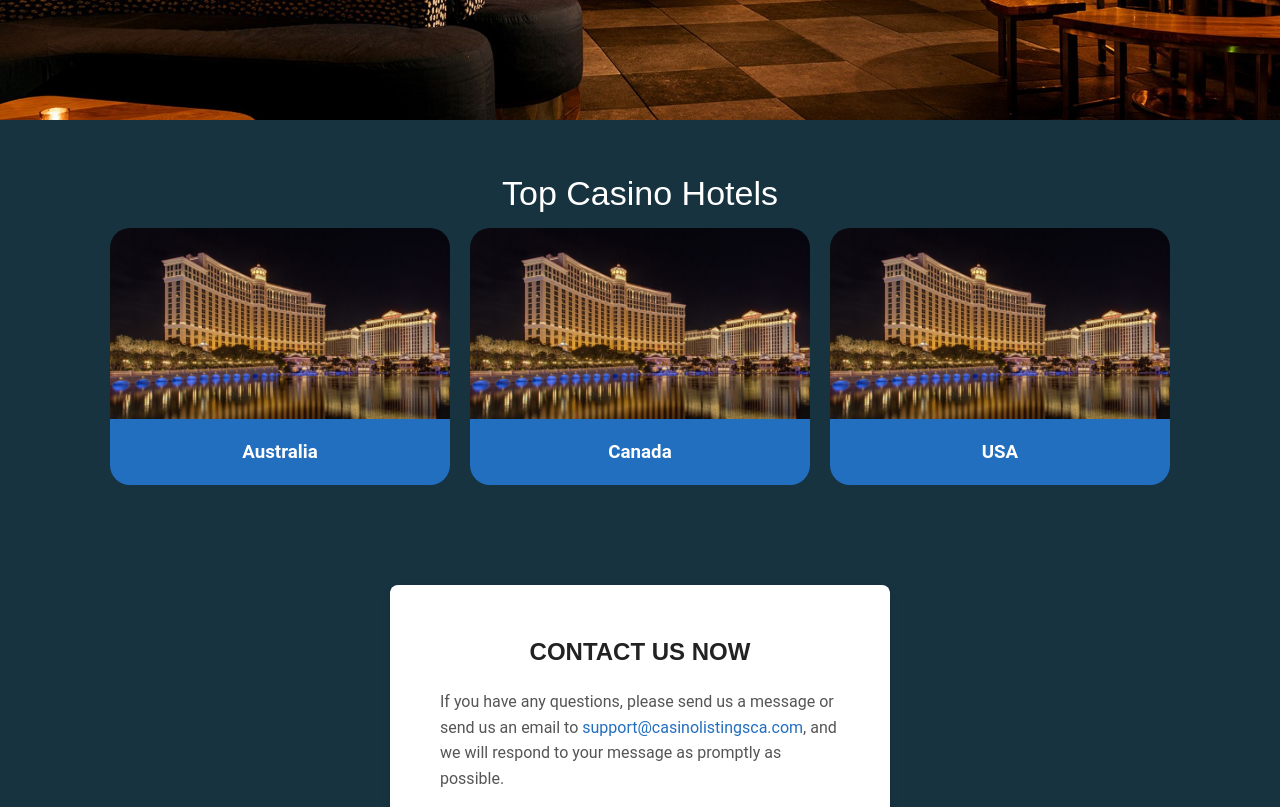
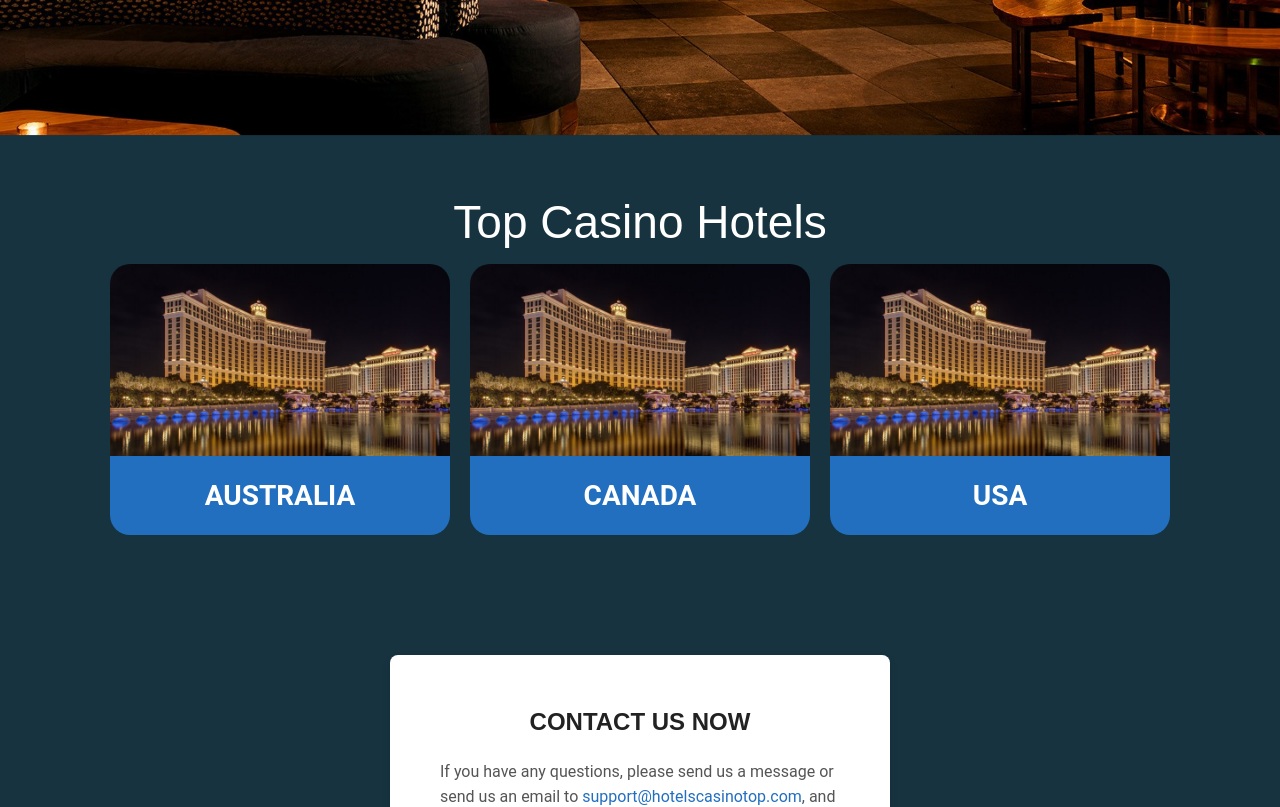
Before and after one commit to ts-mykyta/vue-hotel-3, a Vue app: page / in a window 1280 px wide. Shown: the part 680-1487 px from the top of the page. Built offline with nearby package versions, Linux system fonts and the light colour scheme; a web font is replaced by a local one.

Commit message:
change email, add styles for home page and add contact form to footer

```diff
--- a/src/assets/styles/_common.scss
+++ b/src/assets/styles/_common.scss
@@ -12,6 +12,7 @@ body {
     line-height: 1.4;
     font-family: Roboto, sans-serif;
     background: $green;
+    overflow-x: hidden;
 }
 
 a {
--- a/src/components/FooterLayout.vue
+++ b/src/components/FooterLayout.vue
@@ -1,7 +1,22 @@
 <script setup>
+import { ref} from 'vue';
+import ContactPopup from './ContactPopup.vue';
+
 function getCurrentYear() {
     return new Date().getFullYear();
 }
+
+// Popup
+const visible = ref(false);
+
+function showPopup() {
+  visible.value = true;
+}
+
+function closePopup() {
+  visible.value = false;
+}
+
 </script>
 
 <template>
@@ -30,9 +45,7 @@ function getCurrentYear() {
                     </router-link>
                 </li>
                 <li class="header__menu-link">
-                    <router-link to="/contact" exact-active-class="header__menu-link--active">
-                        <span>Contact Us</span>
-                    </router-link>
+                    <span @click="showPopup">Contact Us</span>
                 </li>
             </ul>
 
@@ -41,6 +54,8 @@ function getCurrentYear() {
                 Copyright © {{ getCurrentYear() }} Hotels & Casinos
             </div>
         </div>
+
+        <ContactPopup :visible="visible" @close="closePopup" />
     </footer>
 </template>
 
@@ -70,6 +85,9 @@ function getCurrentYear() {
         gap: 10px
         margin-bottom: 10px
 
+        li
+            cursor: pointer
+
     &__copyright
         text-align: center
 </style>
--- a/src/components/HeaderLayout.vue
+++ b/src/components/HeaderLayout.vue
@@ -20,11 +20,11 @@ function openContactPopup() {
 const visible = ref(false);
 
 function showPopup() {
-  visible.value = true; // Показываем попап
+  visible.value = true;
 }
 
 function closePopup() {
-  visible.value = false; // Скрываем попап
+  visible.value = false;
 }
 
 watchEffect(() => {
--- a/src/components/blocks/ContactForm.vue
+++ b/src/components/blocks/ContactForm.vue
@@ -7,7 +7,7 @@
         <div class="contact-form" id="contact-form">
             <h2>CONTACT US NOW</h2>
             <p>If you have any questions, please send us a message or send us an email to
-                <a href="mailto:support@casinolistingsca.com">support@casinolistingsca.com</a>,
+                <a href="mailto:support@hotelscasinotop.com">support@hotelscasinotop.com</a>,
                 and we will respond to your message as promptly as possible.
             </p>
             <form>
--- a/src/components/blocks/PromoLayout.vue
+++ b/src/components/blocks/PromoLayout.vue
@@ -38,6 +38,14 @@ const scrollToForm = () => {
 <style scoped lang="sass">
 @import "../../assets/styles/main"
 
+@keyframes promoscale
+    0%
+        transform: scale(1)
+    50%
+        transform: scale(1.1)
+    100%
+        transform: scale(1)
+
 .promo
     height: 350px
     background-position: center center
@@ -53,6 +61,7 @@ const scrollToForm = () => {
 
     &--home
         height: 100vh
+        animation: promoscale ease-in 18s infinite
 
         .promo__contact
             display: flex
@@ -64,13 +73,15 @@ const scrollToForm = () => {
 
         .promo__title
             font-size: 42px
-            max-width: 100%
+            max-width: 1100px
 
             @media (min-width: 768px)
                 font-size: 72px
 
         .promo__descr
             font-size: 22px
+            width: 100%
+            max-width: 1150px
 
     &__title
         color: #fff
--- a/src/pages/Home.vue
+++ b/src/pages/Home.vue
@@ -59,12 +59,12 @@ import ContactForm from '../components/blocks/ContactForm.vue';
 @import "../assets/styles/main"
 
 .top
-    padding: 50px 0
+    padding: 70px 0
     h2
         color: $white
         text-align: center
         font-family: "Alegreya SC", sans-serif
-        font-size: 34px
+        font-size: 46px
         font-weight: 500
         margin-bottom: 10px
 
@@ -93,6 +93,8 @@ import ContactForm from '../components/blocks/ContactForm.vue';
         display: flex
         justify-content: center
         align-items: center
+        font-size: 28px
+        text-transform: uppercase
         background: $blue
         color: $white
         padding: 20px 0
--- a/src/pages/Privacy.vue
+++ b/src/pages/Privacy.vue
@@ -30,7 +30,7 @@ import Footer from '../components/FooterLayout.vue';
                         <li><strong>Service</strong> refers to the Website.</li>
                         <li><strong>Service Provider</strong> means any natural or legal person who processes the data on behalf of the Company. It refers to third-party companies or individuals employed by the Company to facilitate the Service, to provide the Service on behalf of the Company, to perform services related to the Service or to assist the Company in analyzing how the Service is used.</li>
                         <li><strong>Usage Data</strong> refers to data collected automatically, either generated by the use of the Service or from the Service infrastructure itself (for example, the duration of a page visit).</li>
-                        <li><strong>Website</strong> refers to Hotels & Casinos, accessible from <a href="https://casinolistingsca.com/" target="_blank">https://casinolistingsca.com/</a></li>
+                        <li><strong>Website</strong> refers to Hotels & Casinos, accessible from <a href="https://hotelscasinotop.com/" target="_blank">https://hotelscasinotop.com/</a></li>
                         <li><strong>You</strong> means the individual accessing or using the Service, or the company, or other legal entity on behalf of which such individual is accessing or using the Service, as applicable.</li>
                     </ul>
 
@@ -154,8 +154,8 @@ import Footer from '../components/FooterLayout.vue';
                     <h2>Contact Us</h2>
                     <p>If you have any questions about this Privacy Policy, You can contact us:</p>
                     <ul>
-                        <li>By email: <a href="mailto:support@casinolistingsca.com">support@casinolistingsca.com</a></li>
-                        <li>By visiting this page on our website: <a href="https://casinolistingsca.com/" target="_blank">https://casinolistingsca.com/</a></li>
+                        <li>By email: <a href="mailto:support@hotelscasinotop.com">support@hotelscasinotop.com</a></li>
+                        <li>By visiting this page on our website: <a href="https://hotelscasinotop.com/" target="_blank">https://hotelscasinotop.com/</a></li>
                     </ul>
                 </div>
             </section>
--- a/src/pages/Terms.vue
+++ b/src/pages/Terms.vue
@@ -11,7 +11,7 @@ import Footer from '../components/FooterLayout.vue';
                 <h1 class="policy__title">Terms and Conditions</h1>
                 <div class="policy__body">
                     <p>Welcome to Hotels & Casinos!</p>
-                    <p>These terms and conditions outline the rules and regulations for the use of Hotels & Casinos’s Website, located at <a href="https://casinolistingsca.com/" target="_blank">https://casinolistingsca.com/</a>.</p>
+                    <p>These terms and conditions outline the rules and regulations for the use of Hotels & Casinos’s Website, located at <a href="https://hotelscasinotop.com/" target="_blank">https://hotelscasinotop.com/</a>.</p>
                     <p>By accessing this website we assume you accept these terms and conditions. Do not continue to use Hotels & Casinos if you do not agree to take all of the terms and conditions stated on this page.</p>
 
                     <p>The following terminology applies to these Terms and Conditions, Privacy Statement and Disclaimer Notice and all Agreements: “Client”, “You” and “Your” refers to you, the person log on this website and compliant to the Company’s terms and conditions. “The Company”, “Ourselves”, “We”, “Our” and “Us”, refers to our Company. “Party”, “Parties”, or “Us”, refers to both the Client and ourselves. All terms refer to the offer, acceptance and consideration of payment necessary to undertake the process of our assistance to the Client in the most appropriate manner for the express purpose of meeting the Client’s needs in respect of provision of the Company’s stated services, in accordance with and subject to, prevailing law of ca. Any use of the above terminology or other words in the singular, plural, capitalization and/or he/she or they, are taken as interchangeable and therefore as referring to same.</p>
```
